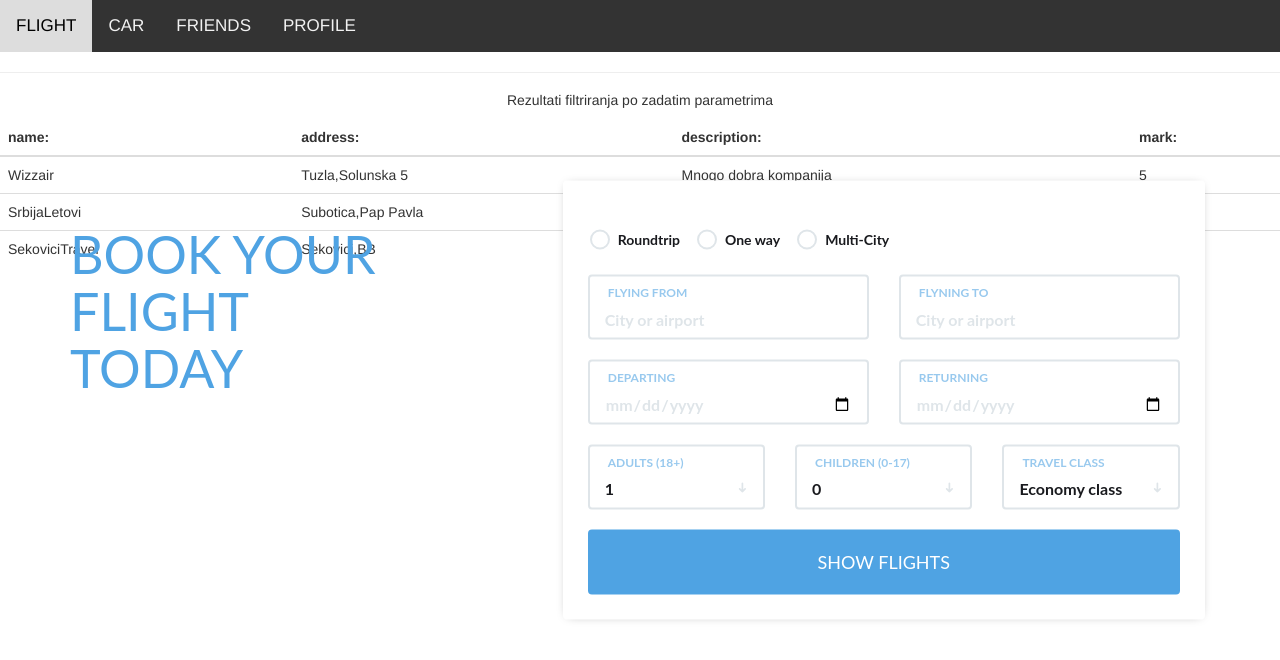
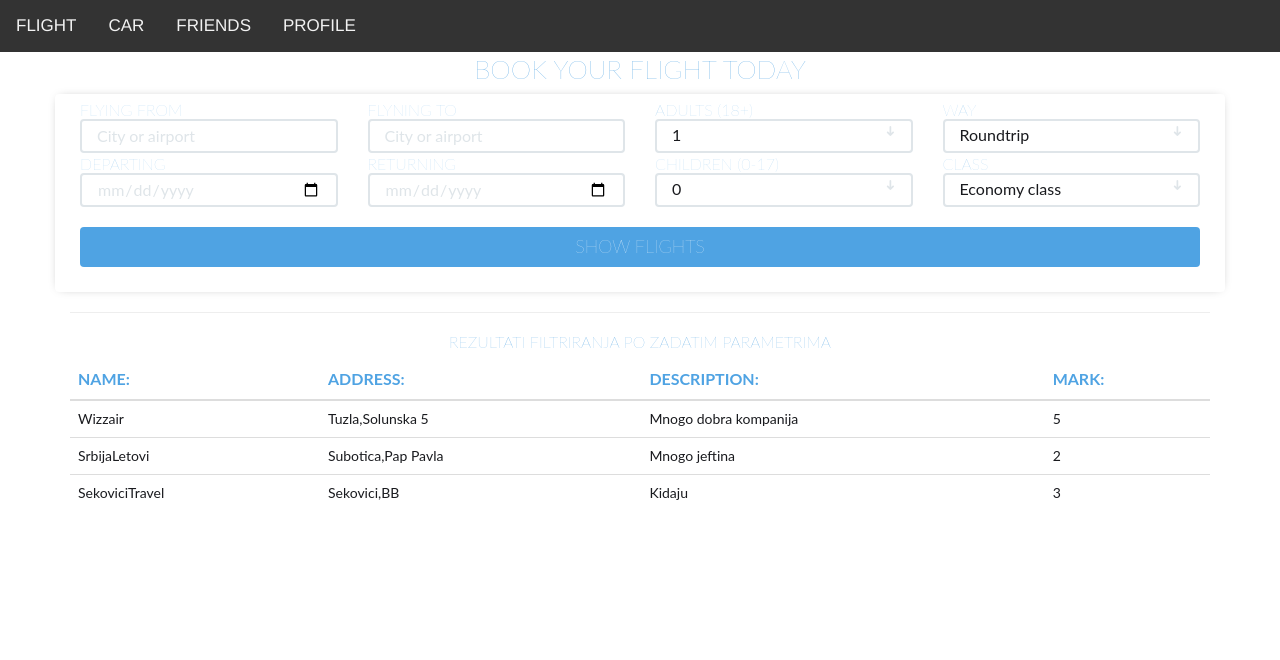
Before and after one commit to KovacevicLazar/PUSGS_projekat, an Angular app in the folder projekat/: page /airline in a window 1280 px wide. Shown: the top 660 px of the page. Built offline with nearby package versions, Linux system fonts and the light colour scheme.

Commit message:
Iymena stranice za pretragu sa tabelom letova

```diff
--- a/projekat/src/app/componente/airlane/airline/airline.component.css
+++ b/projekat/src/app/componente/airlane/airline/airline.component.css
@@ -1,32 +1,28 @@
 section {
 	position: relative;
-	height: 100vh;
+
 }
 
 .section .section-center {
 	position: absolute;
-	top: 50%;
+	top: 0;
 	left: 0;
 	right: 0;
-	-webkit-transform: translateY(-50%);
-	transform: translateY(-50%);
+
 }
 
 #booking {
 	font-family: 'Lato', sans-serif;
 	background-image: url("../../../../assets/images/background.jpg");
-	background-size: cover;
-	background-position: center;
 	color: #191a1e;
 }
 
 .booking-form {
 	position: relative;
 	background: #fff;
-	max-width: 642px;
-	width: 100%;
+
 	margin: auto;
-	padding: 45px 25px 25px;
+	padding: 25px 25px 25px;
 	border-radius: 4px;
 	-webkit-box-shadow: 0px 0px 10px -5px rgba(0, 0, 0, 0.4);
 	box-shadow: 0px 0px 10px -5px rgba(0, 0, 0, 0.4);
@@ -39,13 +35,12 @@ section {
 
 .booking-form .form-control {
 	background-color: #fff;
-	height: 65px;
+
 	padding: 0px 15px;
-	padding-top: 24px;
+
 	color: #191a1e;
 	border: 2px solid #dfe5e9;
 	font-size: 16px;
-	font-weight: 700;
 	-webkit-box-shadow: none;
 	box-shadow: none;
 	border-radius: 4px;
@@ -101,13 +96,11 @@ section {
 
 .booking-form .form-label {
 	position: absolute;
-	top: 6px;
-	left: 20px;
-	font-weight: 700;
+	top: -20px;
+	font-weight: 100;
 	text-transform: uppercase;
-	line-height: 24px;
-	height: 24px;
-	font-size: 12px;
+
+	font-size: 16px;
 	color: #98c9ee;
 }
 
@@ -168,8 +161,8 @@ section {
 .booking-form .submit-btn {
 	color: #fff;
 	background-color: #4fa3e3;
-	font-weight: 400;
-	height: 65px;
+	font-weight: 200;
+	height: 40px;
 	font-size: 18px;
 	border: none;
 	width: 100%;
@@ -178,14 +171,15 @@ section {
 }
 
 .booking-cta {
-	margin-top: 45px;
+	margin-top: 55px;
+	text-align: center;
 }
 
 .booking-cta h1 {
-	font-size: 52px;
+	font-size: 26px;
 	text-transform: uppercase;
 	color: #4fa3e3;
-	font-weight: 400;
+	font-weight: 200;
 }
 
 .booking-cta p {
--- a/projekat/src/app/componente/airlane/airline/airline.component.html
+++ b/projekat/src/app/componente/airlane/airline/airline.component.html
@@ -8,61 +8,29 @@
 		<div class="section-center">
 			<div class="container">
 				<div class="row">
-					<div class="col-md-4">
-						<div class="booking-cta">
-							<h1>Book your flight today</h1>
-							<p></p>
-						</div>
+					<div class="booking-cta">
+						<h1>Book your flight today</h1>
 					</div>
-					<div class="col-md-7 col-md-offset-1">
+				</div>
+				<div class="row">
+
+					<div class="col-xl-7 col-xl-offset-1">
 						<div class="booking-form">
 							<form>
-								<div class="form-group">
-									<div class="form-checkbox">
-										<label for="roundtrip">
-											<input type="radio" id="roundtrip" name="flight-type">
-											<span></span>Roundtrip
-										</label>
-										<label for="one-way">
-											<input type="radio" id="one-way" name="flight-type">
-											<span></span>One way
-										</label>
-										<label for="multi-city">
-											<input type="radio" id="multi-city" name="flight-type">
-											<span></span>Multi-City
-										</label>
-									</div>
-								</div>
 								<div class="row">
-									<div class="col-md-6">
+									<div class="col-sm-3">
 										<div class="form-group">
 											<span class="form-label">Flying from</span>
 											<input class="form-control" type="text" placeholder="City or airport">
 										</div>
 									</div>
-									<div class="col-md-6">
+									<div class="col-sm-3">
 										<div class="form-group">
 											<span class="form-label">Flyning to</span>
 											<input class="form-control" type="text" placeholder="City or airport">
 										</div>
 									</div>
-								</div>
-								<div class="row">
-									<div class="col-md-6">
-										<div class="form-group">
-											<span class="form-label">Departing</span>
-											<input class="form-control" type="date" required>
-										</div>
-									</div>
-									<div class="col-md-6">
-										<div class="form-group">
-											<span class="form-label">Returning</span>
-											<input class="form-control" type="date" required>
-										</div>
-									</div>
-								</div>
-								<div class="row">
-									<div class="col-md-4">
+									<div class="col-sm-3">
 										<div class="form-group">
 											<span class="form-label">Adults (18+)</span>
 											<select class="form-control">
@@ -73,7 +41,32 @@
 											<span class="select-arrow"></span>
 										</div>
 									</div>
-									<div class="col-md-4">
+									<div class="col-sm-3">
+										<div class="form-group">
+											<span class="form-label">Way</span>
+											<select class="form-control">
+												<option>Roundtrip</option>
+												<option>One way</option>
+												<option>Multi-City</option>
+											</select>
+											<span class="select-arrow"></span>
+										</div>
+									</div>
+								</div>
+								<div class="row">
+									<div class="col-sm-3">
+										<div class="form-group">
+											<span class="form-label">Departing</span>
+											<input class="form-control" type="date" required>
+										</div>
+									</div>
+									<div class="col-sm-3">
+										<div class="form-group">
+											<span class="form-label">Returning</span>
+											<input class="form-control" type="date" required>
+										</div>
+									</div>
+									<div class="col-sm-3">
 										<div class="form-group">
 											<span class="form-label">Children (0-17)</span>
 											<select class="form-control">
@@ -84,9 +77,10 @@
 											<span class="select-arrow"></span>
 										</div>
 									</div>
-									<div class="col-md-4">
+
+									<div class="col-sm-3">
 										<div class="form-group">
-											<span class="form-label">Travel class</span>
+											<span class="form-label">Class</span>
 											<select class="form-control">
 												<option>Economy class</option>
 												<option>Business class</option>
@@ -96,6 +90,7 @@
 										</div>
 									</div>
 								</div>
+
 								<div class="form-btn">
 									<button class="submit-btn" routerLink ="/airline-filtered" >Show flights</button>
 								</div>
@@ -103,10 +98,12 @@
 						</div>
 					</div>
 				</div>
+				<div [hidden]="allAirline.length === 0">
+					<app-airline-filtered [allAirline]="allAirline"></app-airline-filtered>
+				</div>
+				<div [hidden]="allAirline.length !== 0">
+					<h5 style="font-size: 16px; color: #4fa3e3; font-weight: 100; text-align: center;">TRENUTNO NEMA DOSTUPNIH LETOVA KOJI ZADOVALJAVAJU ZADATE PARAMETRE.</h5>
+				</div>
 			</div>
 		</div>
 	</div>
-
-	<div [hidden]="allAirline.length === 0">
-        <app-airline-filtered [allAirline]="allAirline"></app-airline-filtered>
-    </div>
--- a/projekat/src/app/componente/airline-filtered/airline-filtered.component.css
+++ b/projekat/src/app/componente/airline-filtered/airline-filtered.component.css
@@ -0,0 +1,7 @@
+.booking-cta {
+	font-size: 16px;
+	text-transform: uppercase;
+	color: #4fa3e3;
+    font-weight: 100;
+    text-align: center;
+}
--- a/projekat/src/app/componente/airline-filtered/airline-filtered.component.html
+++ b/projekat/src/app/componente/airline-filtered/airline-filtered.component.html
@@ -1,7 +1,7 @@
 <hr/>
-<h5 style="text-align: center;">Rezultati filtriranja po zadatim parametrima</h5>
+<h5  class="booking-cta" >Rezultati filtriranja po zadatim parametrima</h5>
 <table class="table table-hover">
-    <thead class="thead-dark">
+    <thead class="booking-cta">
         <tr>
             <th scope="col">name:</th>
             <th scope="col"> address:</th>
```
